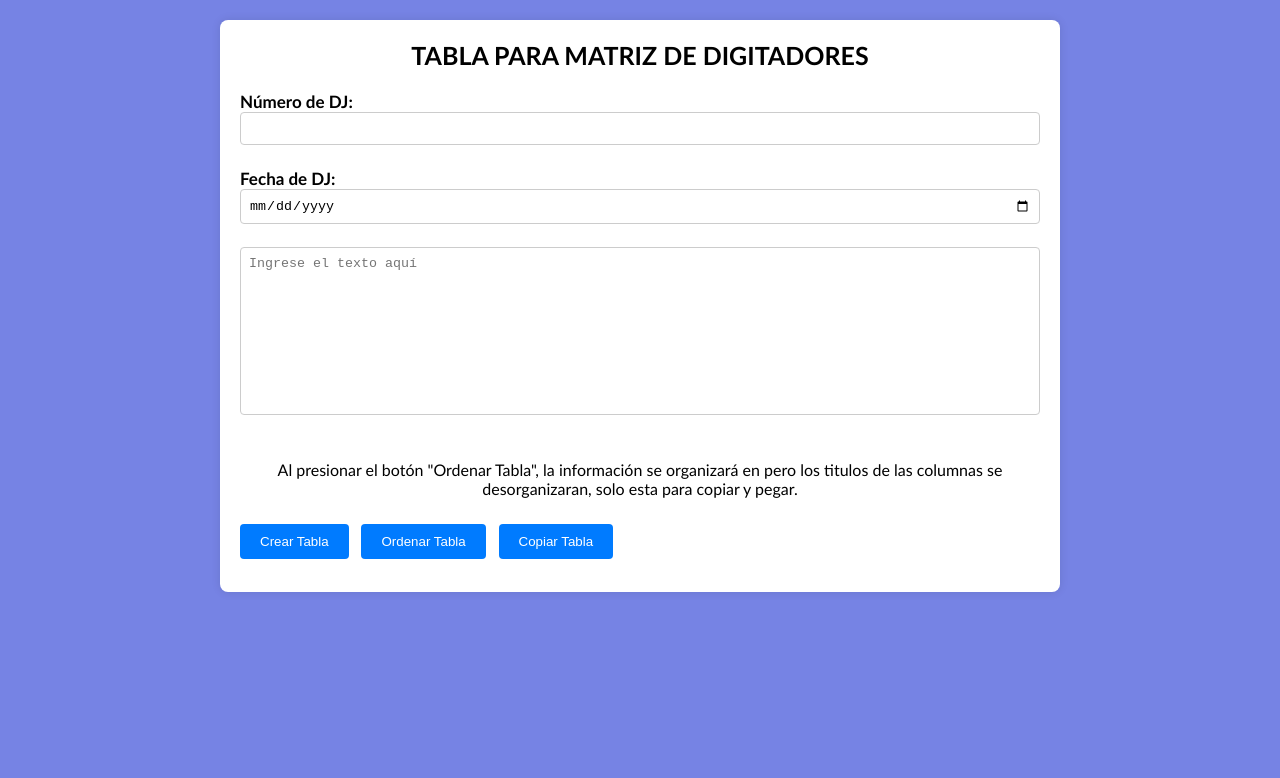
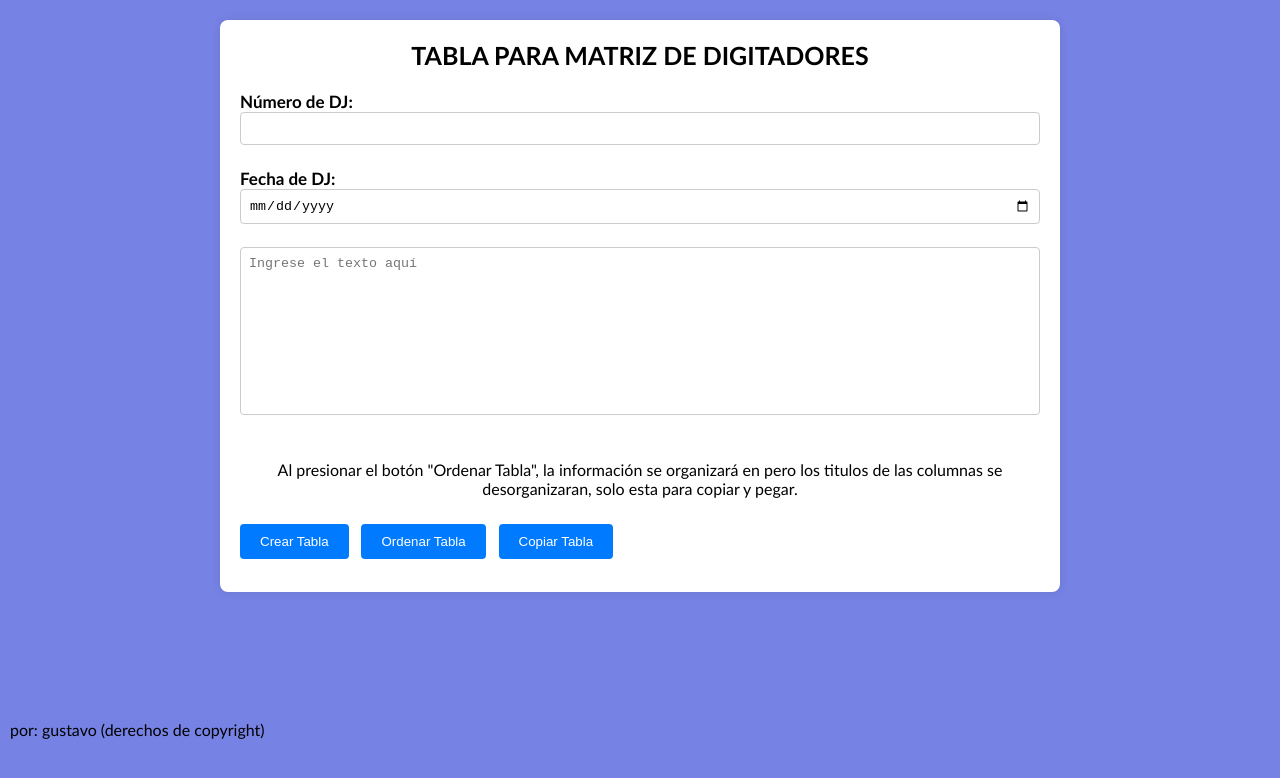
Before and after one commit to gustavo2321719/pa-no-llorar, a plain HTML site: page index.html in a window 1280 px wide. Drawn offline with Linux system fonts and the light colour scheme.

Commit message:
fcghv kyuzdhf

```diff
--- a/index.html
+++ b/index.html
@@ -14,6 +14,12 @@
         background-color: #7683e4;
         font-family: calibri, sans-serif;
         font-size: 11px;
+      }
+      .versionxd {
+        position: absolute;
+        top: 90%;
+        left: 10px;
+        font-size: medium;
       }
       .container {
         max-width: 800px;
@@ -86,6 +92,7 @@
     </style>
   </head>
   <body>
+    <div class="versionxd">por: gustavo (derechos de copyright)</div>
     <div class="container">
       <h2>TABLA PARA MATRIZ DE DIGITADORES</h2>
       <label for="codigo" class="minititulos">Número de DJ:</label>
```
